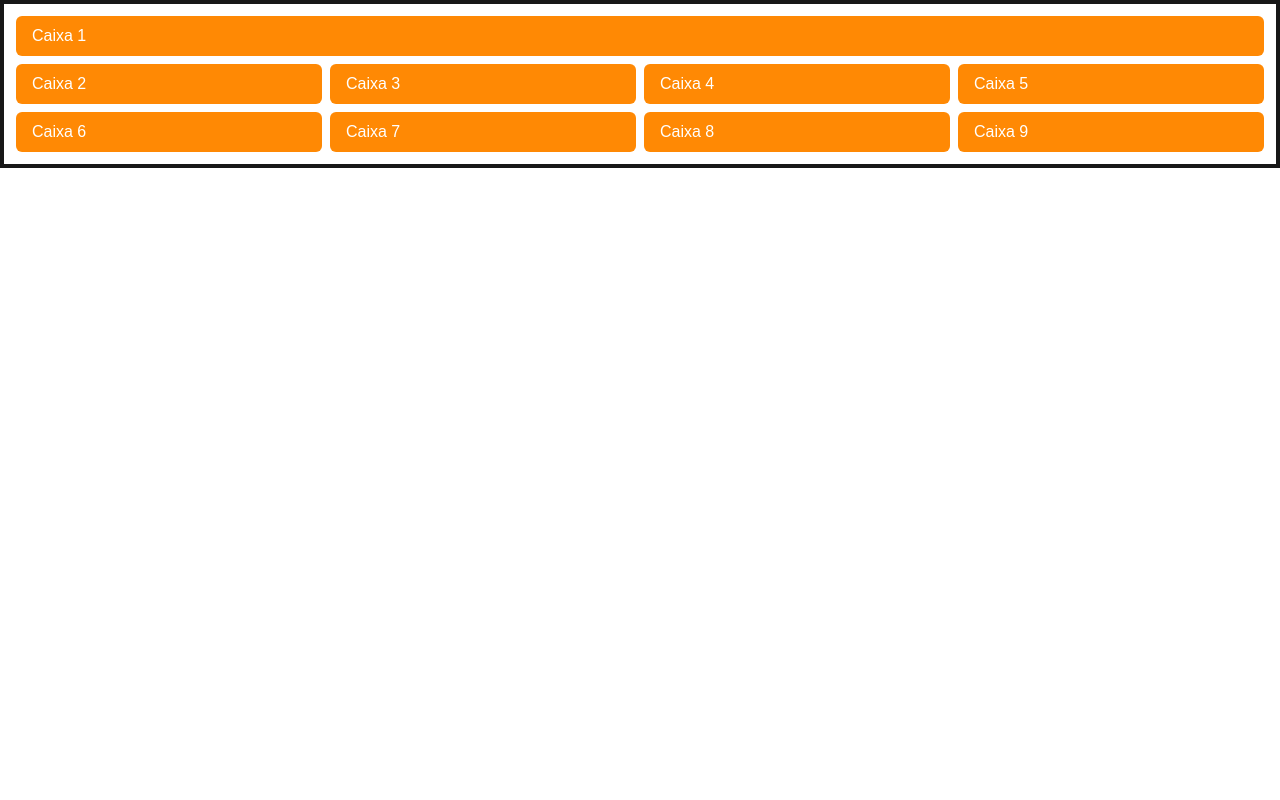
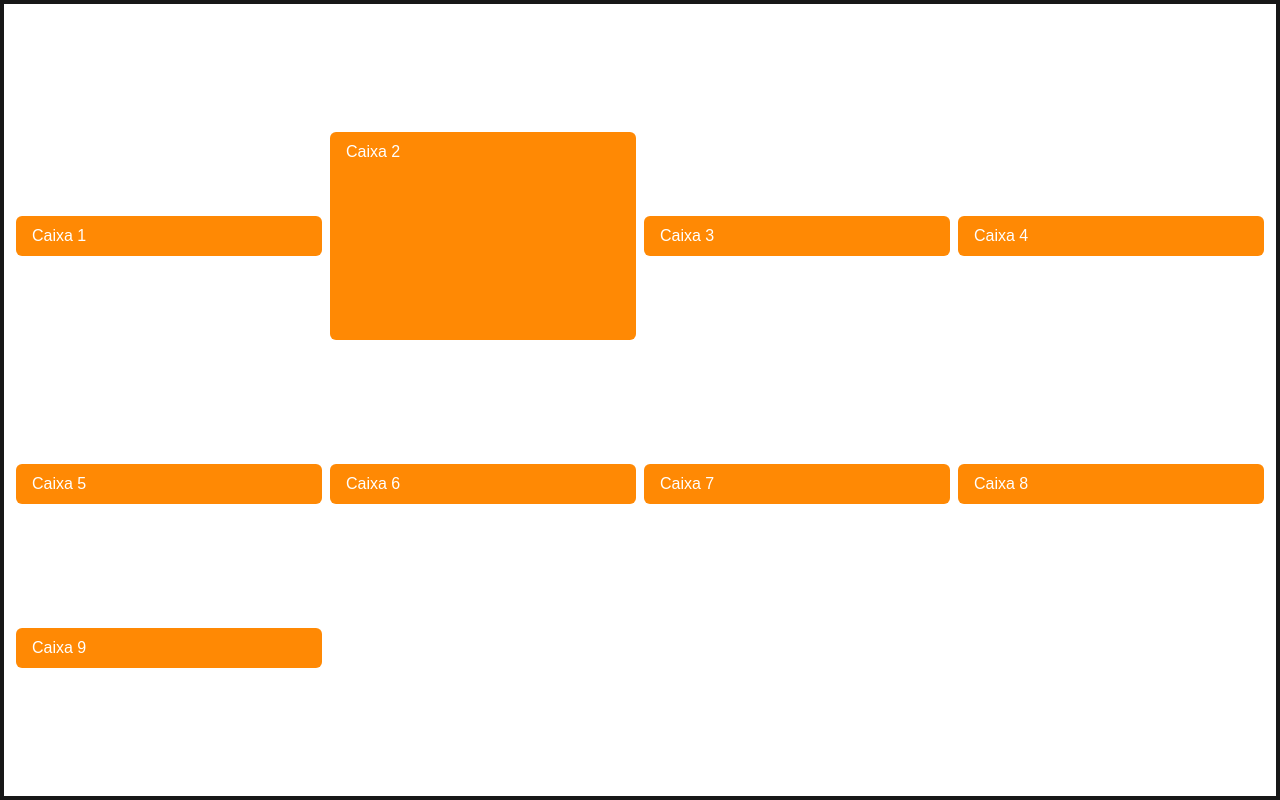
Before and after one commit to gabrielhdantaspimentel/Full-Stack-Web-com-Node-JavaScript-e-TypeScript, a Next.js app in the folder Section 31 - Next e tailwind/next-tailwind-fundamentos/: page /fundamentos/12_grid in a window 1280 px wide. Built offline with nearby package versions, Linux system fonts and the light colour scheme.

Commit message:
Aula 355 - Grid - Alinhamentos

```diff
--- a/Section 31 - Next e tailwind/next-tailwind-fundamentos/src/app/fundamentos/12_grid/page.tsx
+++ b/Section 31 - Next e tailwind/next-tailwind-fundamentos/src/app/fundamentos/12_grid/page.tsx
@@ -3,10 +3,14 @@ export default function Aplicacao(){
     return (
 
         // <div className="border-4 p-3 grid grid-cols-4 gap-2">
-        <div className="border-4 p-3 grid gap-2 grid-cols-1 md:grid-cols-2 lg:grid-cols-3 xl:grid-cols-4">
+        // <div className="border-4 p-3 grid gap-2 grid-cols-1 md:grid-cols-2 lg:grid-cols-3 xl:grid-cols-4">
+        //justify-items-start, justify-items-stretch,  justify-items-center
+        //content-start
+        <div className="border-4 p-3 h-screen grid gap-2 grid-cols-4 content-evenly items-center">
             {/* <div className="caixa col-start-2 col-end-4">Caixa 1</div>         */}
-            <div className="caixa col-span-1 md:col-span-2 lg:col-span-3 xl:col-span-4">Caixa 1</div>
-            <div className="caixa">Caixa 2</div>
+            {/* <div className="caixa col-span-1 md:col-span-2 lg:col-span-3 xl:col-span-4">Caixa 1</div>         */}
+            <div className="caixa">Caixa 1</div>
+            <div className="caixa h-52">Caixa 2</div>
             <div className="caixa">Caixa 3</div>
             <div className="caixa">Caixa 4</div>
             <div className="caixa">Caixa 5</div>
```
